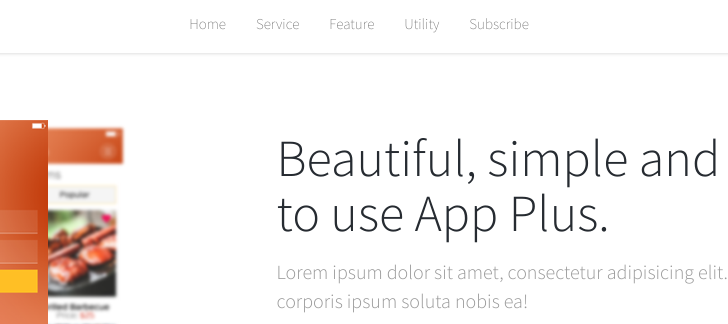
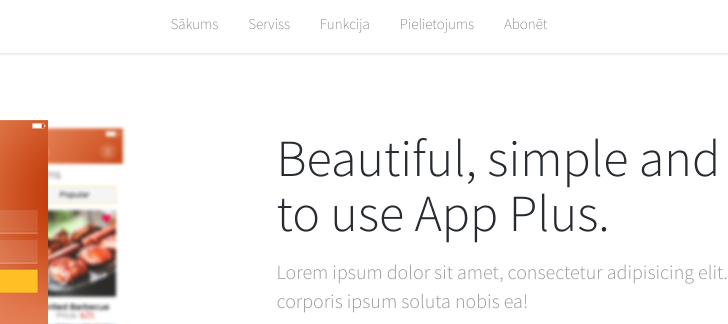
Before and after one commit to themefisher/app-plus-bootstrap, a plain HTML site: page index.html in a window 1280 px wide. Shown: the top 324 px of the page, 281-1009 px from the left. Drawn offline with nearby package versions, Linux system fonts and the light colour scheme.

Commit message:
Papildināta josla

```diff
--- a/index.html
+++ b/index.html
@@ -76,11 +76,11 @@
                                 <!-- Collect the nav links, forms, and other content for toggling -->
                                 <div class="collapse navbar-collapse" id="bs-example-navbar-collapse-1">
                                     <ul class="nav navbar-nav">
-                                        <li><a href="#banner">Home</a></li>
-                                        <li><a href="#service">Service</a></li>
-                                        <li><a href="#feature">Feature</a></li>
-                                        <li><a href="#utility">Utility</a></li>
-                                        <li><a href="#subscribe">Subscribe</a></li>
+                                        <li><a href="#banner">Sākums</a></li>
+                                        <li><a href="#service">Serviss</a></li>
+                                        <li><a href="#feature">Funkcija</a></li>
+                                        <li><a href="#utility">Pielietojums</a></li>
+                                        <li><a href="#subscribe">Abonēt</a></li>
                                     </ul>
 
                                 </div><!-- /.navbar-collapse -->
```
